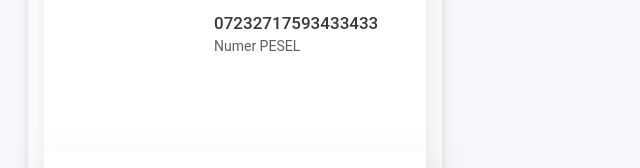
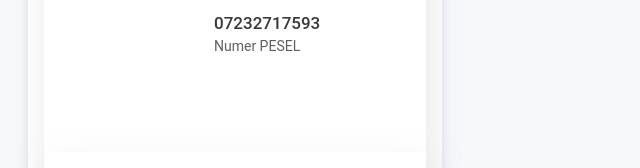
Before and after one commit to slomac/yobywatel11, a plain HTML site: page dowod.html in a window 1280 px wide. Shown: the part 409-577 px from the top of the page, 405-1045 px from the left. Drawn offline with Linux system fonts and the light colour scheme; a script that the page names is missing; a web font is replaced by a local one.

Commit message:
Update dowod.html : Change PESEL number for the one with valid layout

```diff
--- a/dowod.html
+++ b/dowod.html
@@ -70,7 +70,7 @@
                     <p><span class="label">FRĄK</span> <span class="description">Nazwisko</span></p>
                     <p><span class="label">POLSKIE</span> <span class="description">Obywatelstwo</span></p>
                     <p><span class="label">27.03.2007</span> <span class="description">Data urodzenia</span></p>
-                    <p><span class="label">07232717593<span>4</span>33433</span> <span class="description">Numer PESEL</span></p>
+                    <p><span class="label">07232717593</span> <span class="description">Numer PESEL</span></p>
                 </div>
             </div>
             <div class="validity">
```
